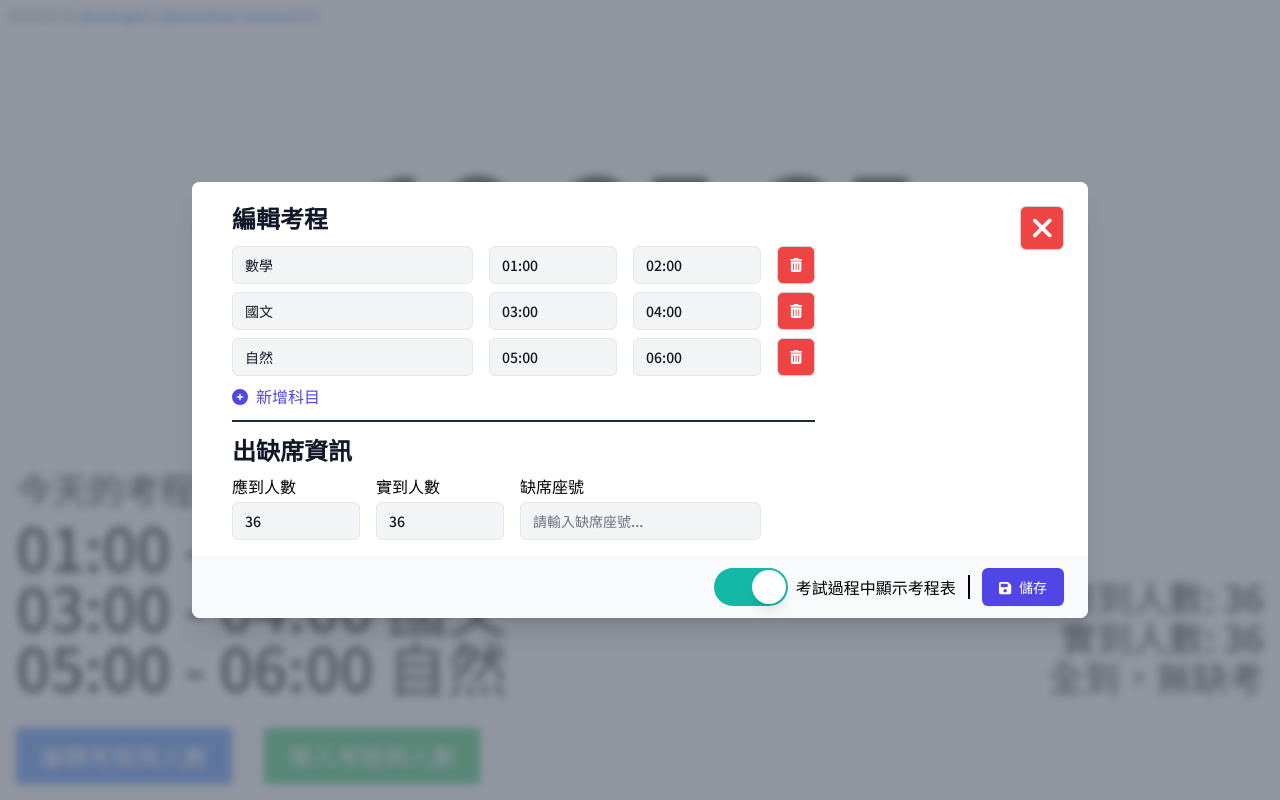
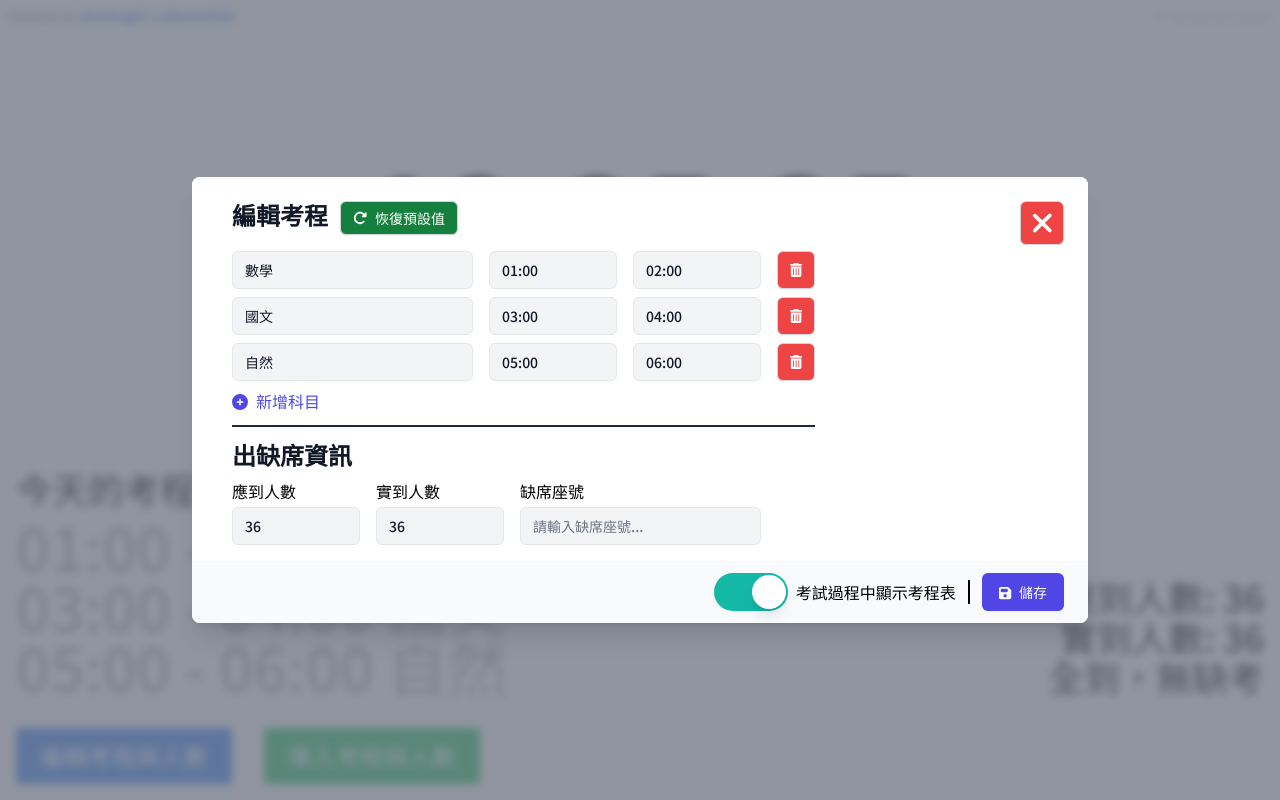
Before and after one commit to smitug01/exam-clock, a Next.js app: page / in a window 1280 px wide. Both pictures are taken after a click on the button "編輯考程與人數". Built offline with nearby package versions, Linux system fonts and the light colour scheme.

Commit message:
20230915 Update 1
- Added restore to default feature
- Added ImportExamData interface for restore feature
- Show remain seconds if remaining time less than 10 minutes (still in development)

```diff
--- a/app/page.tsx
+++ b/app/page.tsx
@@ -8,6 +8,10 @@ import {
   loadExamScheduleFromLocalStorage,
   calculateRemainingTime
 } from "@/lib/utils";
+
+import { FontAwesomeIcon } from "@fortawesome/react-fontawesome"
+import { faCodeBranch
+} from "@fortawesome/free-solid-svg-icons"
 
 const Home: FC = () => {
   const [isDialogOpen, setIsDialogOpen] = useState<boolean>(false);
@@ -121,21 +125,24 @@ const Home: FC = () => {
 
   return (
     <>
-      <div className="absolute top-0 left-0 p-2 text-xs text-gray-400 font-bold">
+      <div className="absolute flex w-full top-0 left-0 p-2 text-xs text-gray-400 font-bold">
           Maintain By{" "}
           <a href="https://github.com/smitug01" className="text-blue-500">
-          @smitug01
+            &nbsp;@smitug01&nbsp;
           </a>{" "}
           &{" "}
           <a href="https://github.com/kevin0216" className="text-blue-500">
-          @kevin0216
+          &nbsp;@kevin0216
           </a>
-        &nbsp;|&nbsp;
           <a
             href="https://github.com/smitug01/exam-clock/releases/tag/v0.2.1"
-          className="text-blue-500"
+            className="ml-auto text-end text-gray-300"
           >
-          Version 0.2.1
+            <FontAwesomeIcon
+              icon={faCodeBranch}
+              className={"mr-1"}
+            />
+            v0.2u2 (0.2.2dev)
           </a>
       </div>
       <EditDialog
@@ -169,7 +176,9 @@ const Home: FC = () => {
               <h2 className="text-4xl mb-2">今天的考程表</h2>
               <ul>
                 {examSchedule.map((exam) => (
-                  <li className="text-6xl font-medium" key={exam.id}>
+                    <li className={`text-6xl ${
+                      parseInt(exam.endTime.split(":")[0]) < currentTime.getHours() ? "opacity-30 text-thin" : exam.id == currentExam?.id ? "font-bold text-yellow-100" : "font-normal"
+                    }`} key={exam.id}>
                       {exam.startTime} - {exam.endTime} {exam.subject}
                     </li>
                 ))}
--- a/components/editDialog.tsx
+++ b/components/editDialog.tsx
@@ -13,9 +13,10 @@ import {
   faXmark,
   faTrashCan,
   faPlusCircle,
+  faRotateRight
 } from "@fortawesome/free-solid-svg-icons";
 
-import { EditingData } from "@/lib/interfaces";
+import { EditingData, ImportExamData } from "@/lib/interfaces";
 
 interface EditDialogProps {
   isOpen: boolean;
@@ -106,6 +107,27 @@ const EditDialog: FC<EditDialogProps> = ({
     setData(newData);
   };
 
+  const restoreDefaultExam = () => {
+    const newData = { ...data };
+    newData.subjects = [];
+    newData.startTimes = [];
+    newData.endTimes = [];
+
+    fetch("/api/import?exam=1")
+    .then((response) => response.json())
+    .then((data) => {
+      data.map((exam: ImportExamData, index: number) => {
+        newData.subjects.push(exam.subject);
+        newData.startTimes.push(exam.startTime);
+        newData.endTimes.push(exam.endTime);
+      })
+      setData(newData)
+    })
+    .catch((error) => {
+      console.error("Error importing exam data:", error);
+    });
+  }
+
   return (
     <Transition appear show={isOpen} as={Fragment}>
       <div className="fixed inset-0 z-20 overflow-y-auto font-medium">
@@ -150,6 +172,17 @@ const EditDialog: FC<EditDialogProps> = ({
                       id="modal-title"
                     >
                       編輯考程
+                      <button
+                        type="button"
+                        className="inline-flex justify-center rounded-md border border-gray-300 dark:border-slate-600 shadow-sm px-3 py-1.5 bg-green-700 dark:bg-green-600 text-base font-medium text-white hover:bg-green-800 hover:dark:bg-green-700 focus:outline-none sm:mt-0 sm:ml-3 sm:w-auto sm:text-sm active:scale-95"
+                        onClick={() => {restoreDefaultExam()}}
+                      >
+                        <FontAwesomeIcon
+                          icon={faRotateRight}
+                          className={"my-auto mr-2"}
+                        />
+                        恢復預設值
+                      </button>
                     </h3>
                     <div className="mt-2">
                       {data.subjects.map((subject, index) => (
--- a/lib/utils.ts
+++ b/lib/utils.ts
@@ -12,6 +12,13 @@ export const loadExamScheduleFromLocalStorage = () => {
 export const calculateRemainingTime = (endTime: string) => {
     const now = new Date();
     const end = new Date(now.toDateString() + " " + endTime);
-    const remainingMinutes = Math.floor((end.getTime() - now.getTime()) / 60000);
+    const remainingMinutes = Math.floor((end.getMinutes() - now.getMinutes()));
     return remainingMinutes >= 0 ? remainingMinutes : 0;
 };
+
+export const calculateRemainingTimeSecond = (endTime: string) => {
+    const now = new Date();
+    const end = new Date(now.toDateString() + " " + endTime);
+    const remainingSeconds = Math.floor((end.getSeconds() - now.getSeconds()));
+    return remainingSeconds >= 0 ? remainingSeconds : 0;
+};
```
Also changed, not shown: lib/interfaces.tsx (+7 -0 lines). Lines whose indentation alone changed are shown as unchanged.
